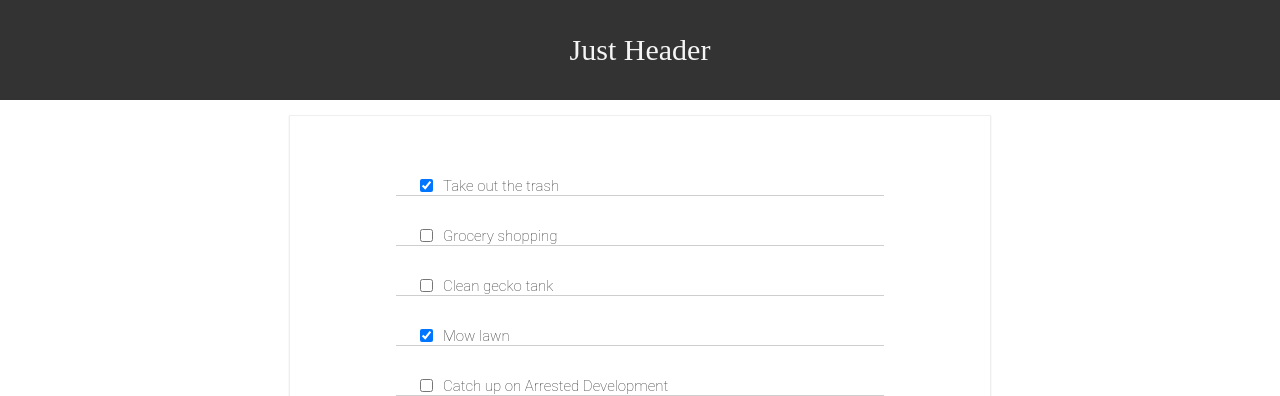
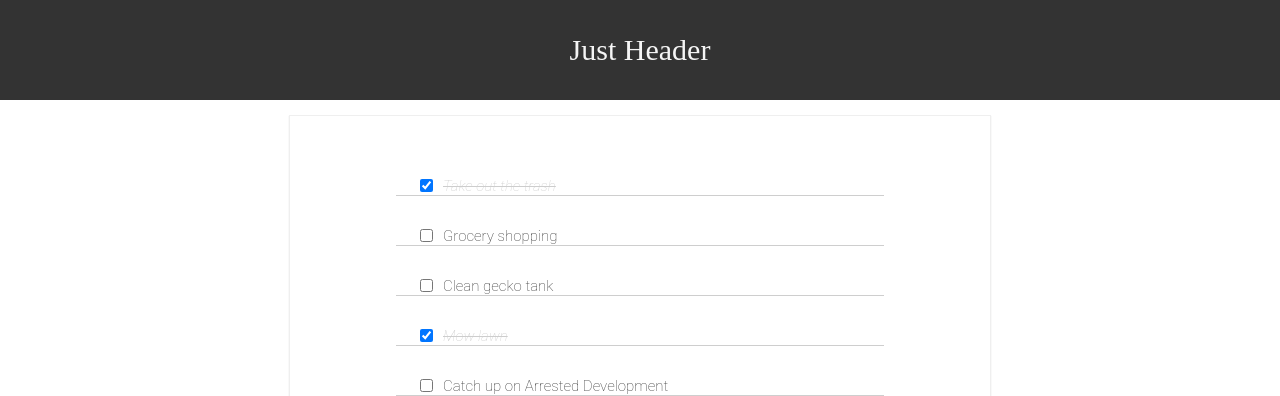
Before and after one commit to yaroslavsolokha/my-app, a React (Create React App) app: page / in a window 1280 px wide. Shown: the top 396 px of the page. Built offline with nearby package versions, Linux system fonts and the light colour scheme.

Commit message:
finished TODO

```diff
--- /dev/null
+++ b/src/AppAPI.js
@@ -0,0 +1,47 @@
+import React from 'react';
+import Header from './components/Header'
+import Footer from './components/Footer'
+import './App.css';
+import Conditional from './components/Conditional';
+
+class AppAPI extends React.Component {
+  constructor() {
+    super();
+    this.state = {
+      isLoading: true,
+      isLoggedIn: false
+    }
+
+    this.handleClick = this.handleClick.bind(this);
+  }
+
+  handleClick() {
+    this.setState(prevState => {
+      return {
+        isLoggedIn: !prevState.isLoggedIn
+      }
+    })
+  }
+
+  componentDidMount() {
+    setTimeout(() => {
+      this.setState({
+        isLoading: false
+      })
+    }, 1500)
+  }
+
+  render() {
+    let ButtonText = this.state.isLoggedIn ? 'Log OUT' : 'Log IN';
+    return (
+      <div>
+        <Header />
+        <button onClick={this.handleClick}>{ButtonText}</button>
+        {this.state.isLoading ? <h1>Waiting...</h1> : <Conditional isLoading={this.state.isLoading} />}
+        <Footer />
+      </div>
+    )
+  }
+}
+
+export default AppAPI;
--- /dev/null
+++ b/src/AppState.js
@@ -0,0 +1,40 @@
+import React from 'react';
+import Header from './components/Header'
+import Footer from './components/Footer'
+import './App.css';
+
+class AppState extends React.Component {
+  constructor() {
+    super()
+
+    this.state = {
+      count: 0
+    }
+
+    this.clickMe = this.clickMe.bind(this)
+  }
+
+  clickMe() {
+    this.setState(prevState => {
+      return {
+        count: prevState.count + 1
+      }
+    })
+  }
+
+  render() {
+    return (
+      <div>
+        <Header />
+
+        {this.state.count}
+        <br />
+        <button onClick={this.clickMe}>Click ME ADD</button>
+
+        <Footer />
+      </div>
+    )
+  }
+}
+
+  export default AppState;
--- a/src/AppTodo.js
+++ b/src/AppTodo.js
@@ -4,20 +4,6 @@ import Footer from './components/Footer'
 import TodoItem from './components/TodoItem'
 import './App.css';
 import todoData from './todoData'
-
-// function AppTodo() {
-//     const todoComponents = todoData.map(todo => <TodoItem key={todo.id} item={todo} />);
-
-//     return (
-//       <div>
-//         <Header />
-//         <div className="todo-list">
-//           {todoComponents}
-//         </div>
-//         <Footer />
-//       </div>
-//     )
-//   }
 
 class AppTodo extends React.Component {
   constructor () {
@@ -26,10 +12,29 @@ import todoData from './todoData'
     this.state = {
       todo: todoData
     }
+
+    this.handleChanged = this.handleChanged.bind(this);
+  }
+
+  handleChanged(id) {
+    this.setState(prevState => {
+      const updatedTodos = prevState.todo.map(todo => {
+        if (todo.id === id) {
+          todo.completed = !todo.completed
+        }
+
+        return todo;
+      })
+
+      return {
+        todo: updatedTodos
+      }
+
+    })
   }
 
   render () {
-      const todoComponents = this.state.todo.map(todo => <TodoItem key={todo.id} item={todo} />);
+    const todoComponents = this.state.todo.map(todo => <TodoItem key={todo.id} item={todo} handleChanged={this.handleChanged} />);
 
     return (
       <div>
--- /dev/null
+++ b/src/components/Conditional.js
@@ -0,0 +1,9 @@
+import React from 'react';
+
+function Conditional(pros) {
+    return (
+        <h1>Done!!!</h1>
+    )
+  }
+
+export default Conditional;
--- a/src/components/TodoItem.js
+++ b/src/components/TodoItem.js
@@ -1,12 +1,22 @@
 import React from 'react';
 
 function TodoItem(props) {
+    const completedStyle = {
+        fontStyle: 'italic',
+        color: '#cdcdcd',
+        textDecoration: 'line-through'
+    }
+
     return (
         <div className="todo-item">
-            <input type="checkbox" checked={props.item.completed} onChange={() => console.log("Changed")} />
-            <label>{props.item.text}</label>
+            <input
+                type="checkbox"
+                checked={props.item.completed}
+                onChange={() => props.handleChanged(props.item.id)}
+            />
+            <label style = {props.item.completed ? completedStyle : null}>{props.item.text}</label>
         </div>
     )
   }
 
-  export default TodoItem;
+export default TodoItem;
--- a/src/index.js
+++ b/src/index.js
@@ -3,6 +3,8 @@ import ReactDOM from 'react-dom';
 import App from './App'
 import AppJokes from './AppJokes'
 import AppTodo from './AppTodo'
+import AppState from './AppState'
+import AppAPI from './AppAPI'
 
 
 ReactDOM.render(
```
Also changed, not shown: src/App.css (indentation only). Lines whose indentation alone changed are shown as unchanged.
